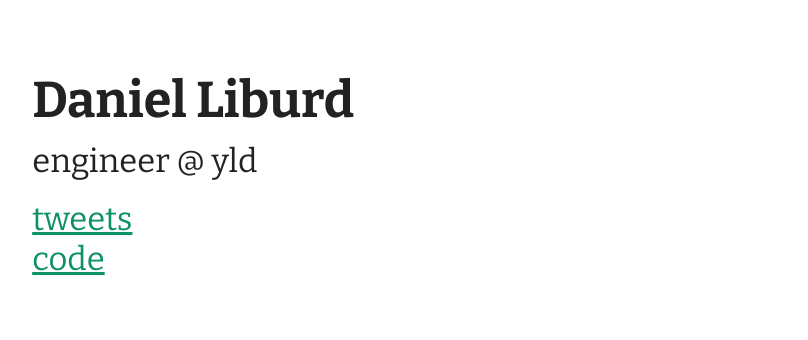
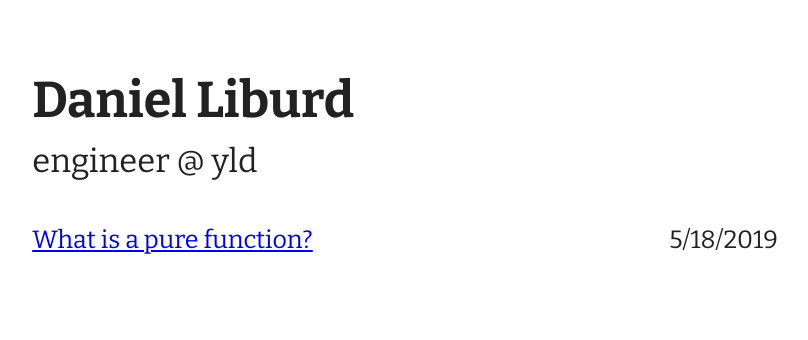
Before and after one commit to libuk/libuk, a Gatsby site: page / in a window 1280 px wide. Shown: the whole page, without its empty margins (235-1043 px from the left). Built offline with nearby package versions, Linux system fonts and the light colour scheme; Gatsby itself is replaced by a stand-in of ours.

Commit message:
post list - v1
add date

basic styling for post list

```diff
--- a/src/components/layout.css
+++ b/src/components/layout.css
@@ -465,8 +465,19 @@ body {
   padding: 1rem;
 }
 
+/*
+ * Post list
+ */
+
+.post-list__item {
+  display: flex;
+  justify-content: space-between;
+  align-items: center;
+  font-size: 1rem;
+}
+
 .header {
-  margin-bottom: 1rem;
+  margin-bottom: 2rem;
 }
 
 .header-title {
@@ -537,7 +548,7 @@ body {
 
 .blog-post-content a:hover,
 .blog-post-content a:focus {
-  background-color: #f08d49;;
+  background-color: #f08d49;
 }
 
 .blog-post-content blockquote {
@@ -546,7 +557,7 @@ body {
   padding-right: 1em;
   background-color: #f3f3f3;
   color: var(--color-secondary);
-  font-size: .8em;
+  font-size: 0.8em;
 }
 
 .blog-post-content blockquote:first-of-type {
--- a/src/pages/index.js
+++ b/src/pages/index.js
@@ -1,28 +1,48 @@
 import React from "react"
+import { useStaticQuery, graphql } from "gatsby"
 
 import Layout from "../components/layout"
 import SEO from "../components/seo"
 
-const IndexPage = () => (
+function IndexPage() {
+  const { allMarkdownRemark } = useStaticQuery(
+    graphql`
+      query {
+        allMarkdownRemark {
+          edges {
+            node {
+              frontmatter {
+                title
+                path
+                date
+              }
+            }
+          }
+        }
+      }
+    `
+  )
+  return (
     <Layout>
       <SEO title="Home" keywords={[`gatsby`, `application`, `react`]} />
       <div class="header">
         <h1 class="header-title">Daniel Liburd</h1>
         <p class="header-desc">engineer @ yld</p>
       </div>
-    <div class="links">
-      <div class="link-item-wrapper">
-        <a class="link-item" href="https://twitter.com/libuk_" target="_blank">
-          tweets
+      <ul class="post-list">
+        {allMarkdownRemark.edges.map(({ node }) => (
+          <li class="post-list__item">
+            <a class="post-list__title" href={node.frontmatter.path}>
+              {node.frontmatter.title}
             </a>
-      </div>
-      <div class="link-item-wrapper">
-        <a class="link-item" href="https://github.com/libuk" target="_blank">
-          code
-        </a>
-      </div>
-    </div>
+            <span class="post-list__date">
+              {new Date(`${node.frontmatter.date}`).toLocaleDateString()}
+            </span>
+          </li>
+        ))}
+      </ul>
     </Layout>
   )
+}
 
 export default IndexPage
```
Lines whose indentation alone changed are shown as unchanged.
